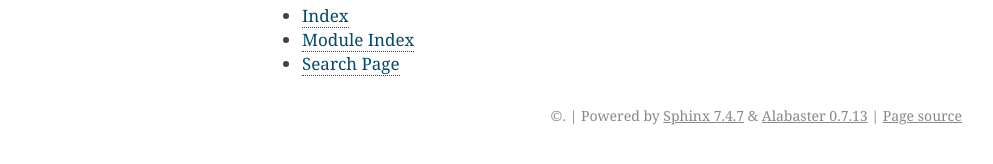
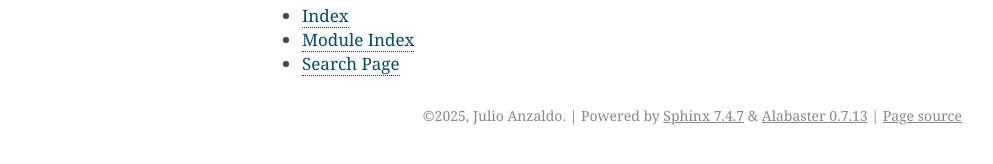
Before and after one commit to JulioAnzaldo/telemetry-anomdet, a Sphinx documentation site: the page built from docs/source/index.rst, in a window 1280 px wide. Shown: the part 641-805 px from the top of the page, without its empty margins (148-1141 px from the left). Built offline with Sphinx 7.4.7, drawn with Linux system fonts in a browser that asks for light colours; part of the change alters nothing that is shown.

```diff
--- a/docs/source/conf.py
+++ b/docs/source/conf.py
@@ -1,21 +1,29 @@
-# docs/source/conf.py
+# Configuration file for the Sphinx documentation builder.
+#
+# For the full list of built-in configuration values, see the documentation:
+# https://www.sphinx-doc.org/en/master/usage/configuration.html
 
-import os
-import sys
-sys.path.insert(0, os.path.abspath('../../src'))
+# -- Project information -----------------------------------------------------
+# https://www.sphinx-doc.org/en/master/usage/configuration.html#project-information
 
-project = 'telemetry-anomdet'
+project = 'telemetry_anomdet'
+copyright = '2025, Julio Anzaldo'
 author = 'Julio Anzaldo'
 release = '0.0.1'
 
-extensions = [
-    'sphinx.ext.autodoc',
-    'sphinx.ext.napoleon',
-    'sphinx.ext.viewcode',
-]
+# -- General configuration ---------------------------------------------------
+# https://www.sphinx-doc.org/en/master/usage/configuration.html#general-configuration
+
+extensions = []
 
 templates_path = ['_templates']
-exclude_patterns = ['_build', 'Thumbs.db', '.DS_Store']
+exclude_patterns = []
+
+root_doc = 'index'
+
+
+# -- Options for HTML output -------------------------------------------------
+# https://www.sphinx-doc.org/en/master/usage/configuration.html#options-for-html-output
 
 html_theme = 'alabaster'
 html_static_path = ['_static']
```
Also changed, not shown: 2 other files.
